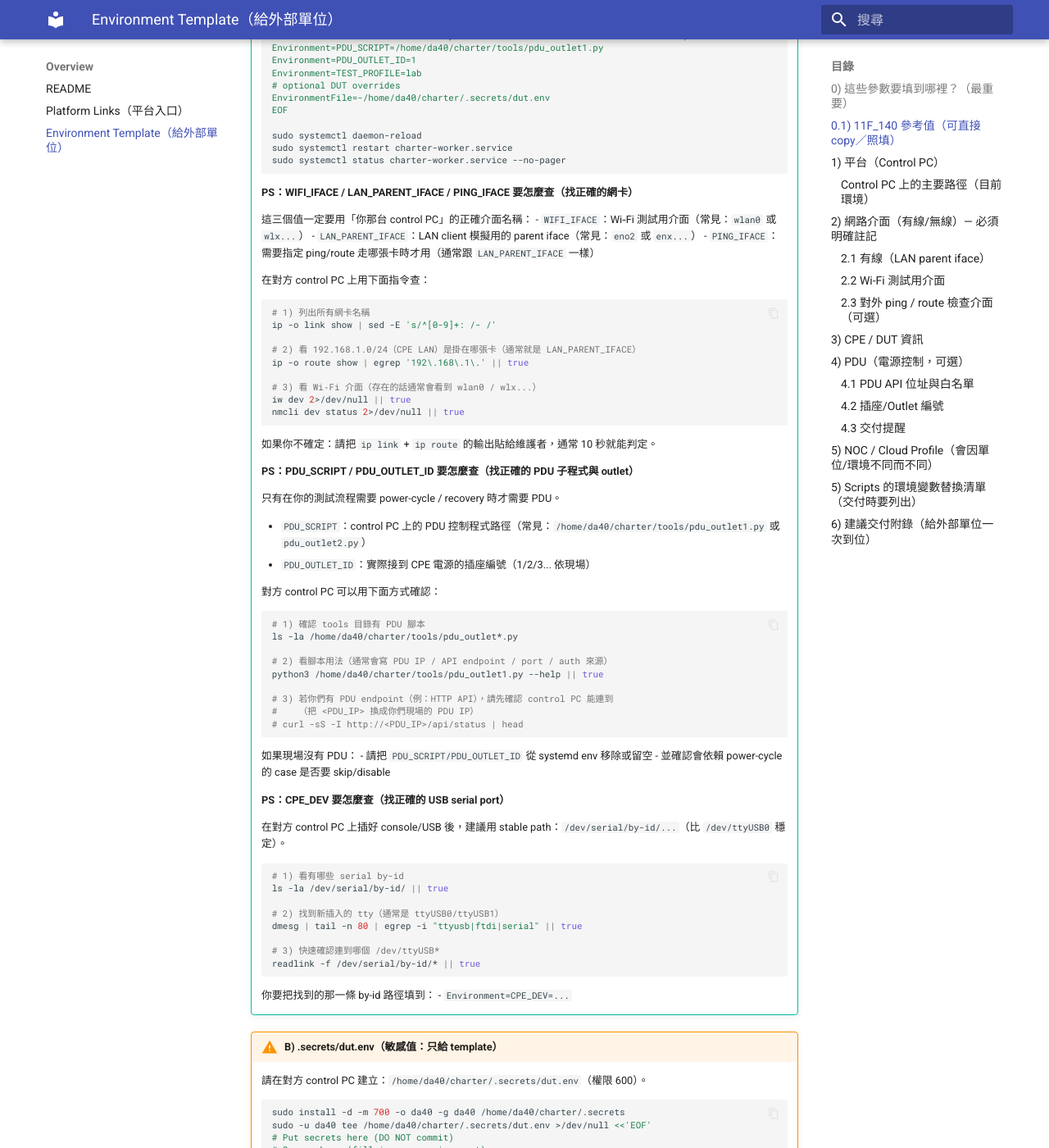
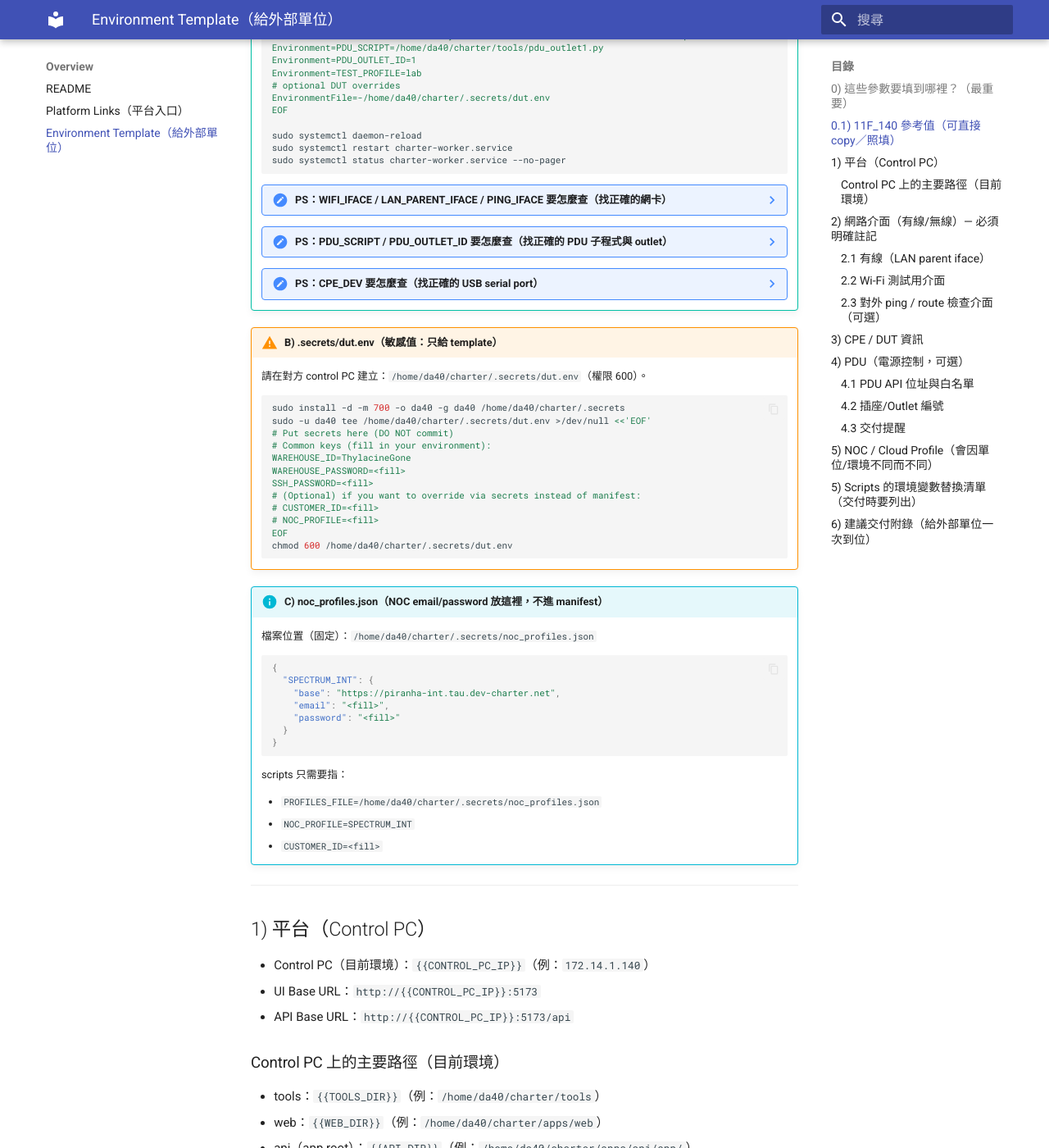
Before and after one commit to askeywifisit-ui/charter_project, an MkDocs documentation site: the page built from docs/charter_site/docs/environment_template.md, in a window 1280 px wide and 1400 px high, scrolled down 1607 px. Shown: the whole window at 82% size. Built offline with MkDocs 1.6.1 and Material for MkDocs 9.7.7, drawn with Linux system fonts in a browser that asks for light colours; comment, search, counter and statistics services are not loaded.

Commit message:
Docs: collapse PS sections in env template (mkdocs details)

````diff
--- a/docs/charter_site/docs/environment_template.md
+++ b/docs/charter_site/docs/environment_template.md
@@ -65,71 +65,66 @@
     sudo systemctl status charter-worker.service --no-pager
     ```
 
-    **PS：WIFI_IFACE / LAN_PARENT_IFACE / PING_IFACE 要怎麼查（找正確的網卡）**
+    ??? note "PS：WIFI_IFACE / LAN_PARENT_IFACE / PING_IFACE 要怎麼查（找正確的網卡）"
 
-    這三個值一定要用「你那台 control PC」的正確介面名稱：
-    - `WIFI_IFACE`：Wi‑Fi 測試用介面（常見：`wlan0` 或 `wlx...`）
-    - `LAN_PARENT_IFACE`：LAN client 模擬用的 parent iface（常見：`eno2` 或 `enx...`）
-    - `PING_IFACE`：需要指定 ping/route 走哪張卡時才用（通常跟 `LAN_PARENT_IFACE` 一樣）
+        這三個值一定要用「你那台 control PC」的正確介面名稱：
+        - `WIFI_IFACE`：Wi‑Fi 測試用介面（常見：`wlan0` 或 `wlx...`）
+        - `LAN_PARENT_IFACE`：LAN client 模擬用的 parent iface（常見：`eno2` 或 `enx...`）
+        - `PING_IFACE`：需要指定 ping/route 走哪張卡時才用（通常跟 `LAN_PARENT_IFACE` 一樣）
 
-    在對方 control PC 上用下面指令查：
+        ```bash
+        # 1) 列出所有網卡名稱
+        ip -o link show | sed -E 's/^[0-9]+: /- /'
 
-    ```bash
-    # 1) 列出所有網卡名稱
-    ip -o link show | sed -E 's/^[0-9]+: /- /'
+        # 2) 看 192.168.1.0/24（CPE LAN）是掛在哪張卡（通常就是 LAN_PARENT_IFACE）
+        ip -o route show | egrep '192\.168\.1\.' || true
 
-    # 2) 看 192.168.1.0/24（CPE LAN）是掛在哪張卡（通常就是 LAN_PARENT_IFACE）
-    ip -o route show | egrep '192\.168\.1\.' || true
+        # 3) 看 Wi‑Fi 介面（存在的話通常會看到 wlan0 / wlx...）
+        iw dev 2>/dev/null || true
+        nmcli dev status 2>/dev/null || true
+        ```
 
-    # 3) 看 Wi‑Fi 介面（存在的話通常會看到 wlan0 / wlx...）
-    iw dev 2>/dev/null || true
-    nmcli dev status 2>/dev/null || true
-    ```
+        如果你不確定：請把 `ip link` + `ip route` 的輸出貼給維護者，通常 10 秒就能判定。
 
-    如果你不確定：請把 `ip link` + `ip route` 的輸出貼給維護者，通常 10 秒就能判定。
+    ??? note "PS：PDU_SCRIPT / PDU_OUTLET_ID 要怎麼查（找正確的 PDU 子程式與 outlet）"
 
-    **PS：PDU_SCRIPT / PDU_OUTLET_ID 要怎麼查（找正確的 PDU 子程式與 outlet）**
+        只有在你的測試流程需要 power-cycle / recovery 時才需要 PDU。
 
-    只有在你的測試流程需要 power-cycle / recovery 時才需要 PDU。
+        - `PDU_SCRIPT`：control PC 上的 PDU 控制程式路徑（常見：`/home/da40/charter/tools/pdu_outlet1.py` 或 `pdu_outlet2.py`）
+        - `PDU_OUTLET_ID`：實際接到 CPE 電源的插座編號（1/2/3... 依現場）
 
-    - `PDU_SCRIPT`：control PC 上的 PDU 控制程式路徑（常見：`/home/da40/charter/tools/pdu_outlet1.py` 或 `pdu_outlet2.py`）
-    - `PDU_OUTLET_ID`：實際接到 CPE 電源的插座編號（1/2/3... 依現場）
+        ```bash
+        # 1) 確認 tools 目錄有 PDU 腳本
+        ls -la /home/da40/charter/tools/pdu_outlet*.py
 
-    對方 control PC 可以用下面方式確認：
+        # 2) 看腳本用法（通常會寫 PDU IP / API endpoint / port / auth 來源）
+        python3 /home/da40/charter/tools/pdu_outlet1.py --help || true
 
-    ```bash
-    # 1) 確認 tools 目錄有 PDU 腳本
-    ls -la /home/da40/charter/tools/pdu_outlet*.py
+        # 3) 若你們有 PDU endpoint（例：HTTP API），請先確認 control PC 能連到
+        #    （把 <PDU_IP> 換成你們現場的 PDU IP）
+        # curl -sS -I http://<PDU_IP>/api/status | head
+        ```
 
-    # 2) 看腳本用法（通常會寫 PDU IP / API endpoint / port / auth 來源）
-    python3 /home/da40/charter/tools/pdu_outlet1.py --help || true
+        如果現場沒有 PDU：
+        - 請把 `PDU_SCRIPT/PDU_OUTLET_ID` 從 systemd env 移除或留空
+        - 並確認會依賴 power-cycle 的 case 是否要 skip/disable
 
-    # 3) 若你們有 PDU endpoint（例：HTTP API），請先確認 control PC 能連到
-    #    （把 <PDU_IP> 換成你們現場的 PDU IP）
-    # curl -sS -I http://<PDU_IP>/api/status | head
-    ```
+    ??? note "PS：CPE_DEV 要怎麼查（找正確的 USB serial port）"
 
-    如果現場沒有 PDU：
-    - 請把 `PDU_SCRIPT/PDU_OUTLET_ID` 從 systemd env 移除或留空
-    - 並確認會依賴 power-cycle 的 case 是否要 skip/disable
+        建議用 stable path：`/dev/serial/by-id/...`（比 `/dev/ttyUSB0` 穩定）。
 
-    **PS：CPE_DEV 要怎麼查（找正確的 USB serial port）**
+        ```bash
+        # 1) 看有哪些 serial by-id
+        ls -la /dev/serial/by-id/ || true
 
-    在對方 control PC 上插好 console/USB 後，建議用 stable path：`/dev/serial/by-id/...`（比 `/dev/ttyUSB0` 穩定）。
+        # 2) 找到新插入的 tty（通常是 ttyUSB0/ttyUSB1）
+        dmesg | tail -n 80 | egrep -i "ttyusb|ftdi|serial" || true
 
-    ```bash
-    # 1) 看有哪些 serial by-id
-    ls -la /dev/serial/by-id/ || true
+        # 3) 快速確認連到哪個 /dev/ttyUSB*
+        readlink -f /dev/serial/by-id/* || true
+        ```
 
-    # 2) 找到新插入的 tty（通常是 ttyUSB0/ttyUSB1）
-    dmesg | tail -n 80 | egrep -i "ttyusb|ftdi|serial" || true
-
-    # 3) 快速確認連到哪個 /dev/ttyUSB*
-    readlink -f /dev/serial/by-id/* || true
-    ```
-
-    你要把找到的那一條 by-id 路徑填到：
-    - `Environment=CPE_DEV=...`
+        你要把找到的那一條 by-id 路徑填到：`Environment=CPE_DEV=...`
 
 !!! warning "B) .secrets/dut.env（敏感值：只給 template）"
 
````
